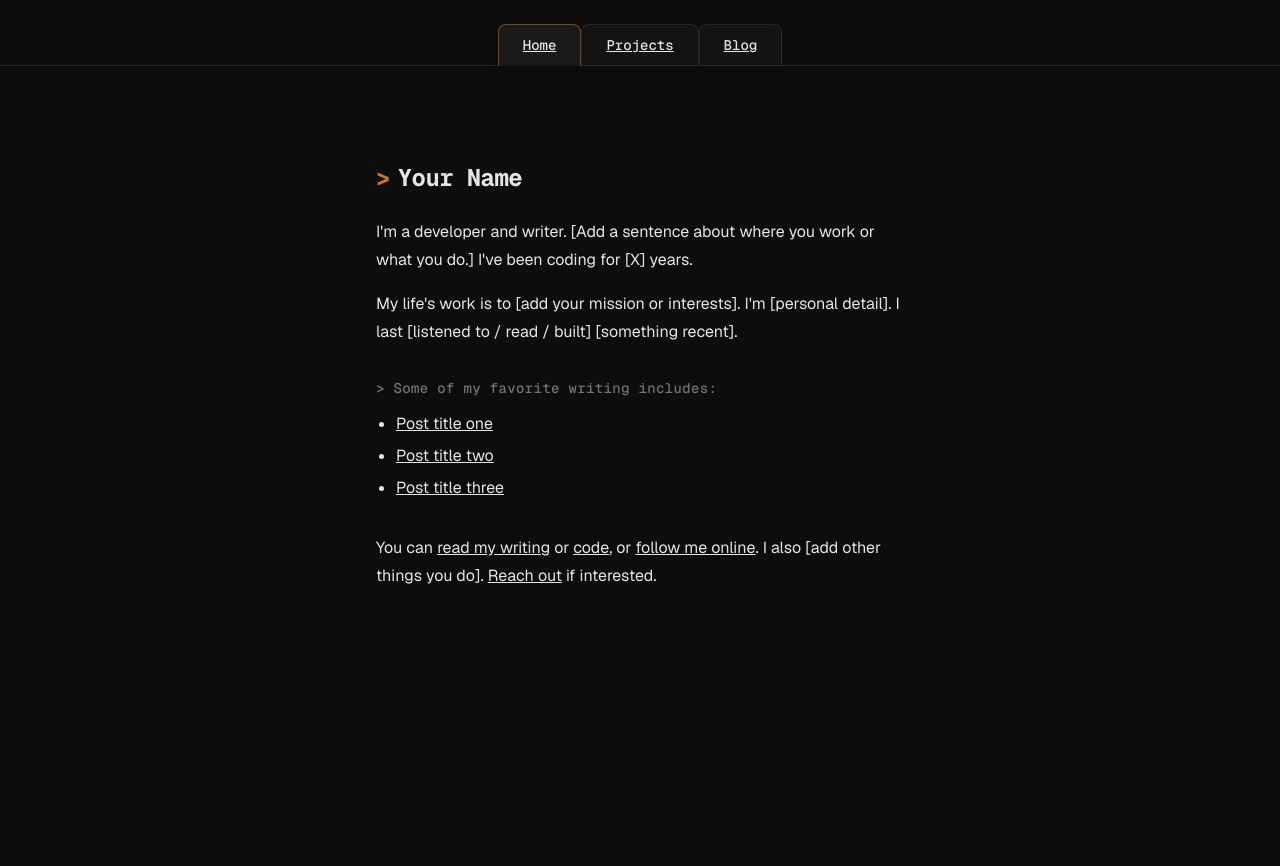
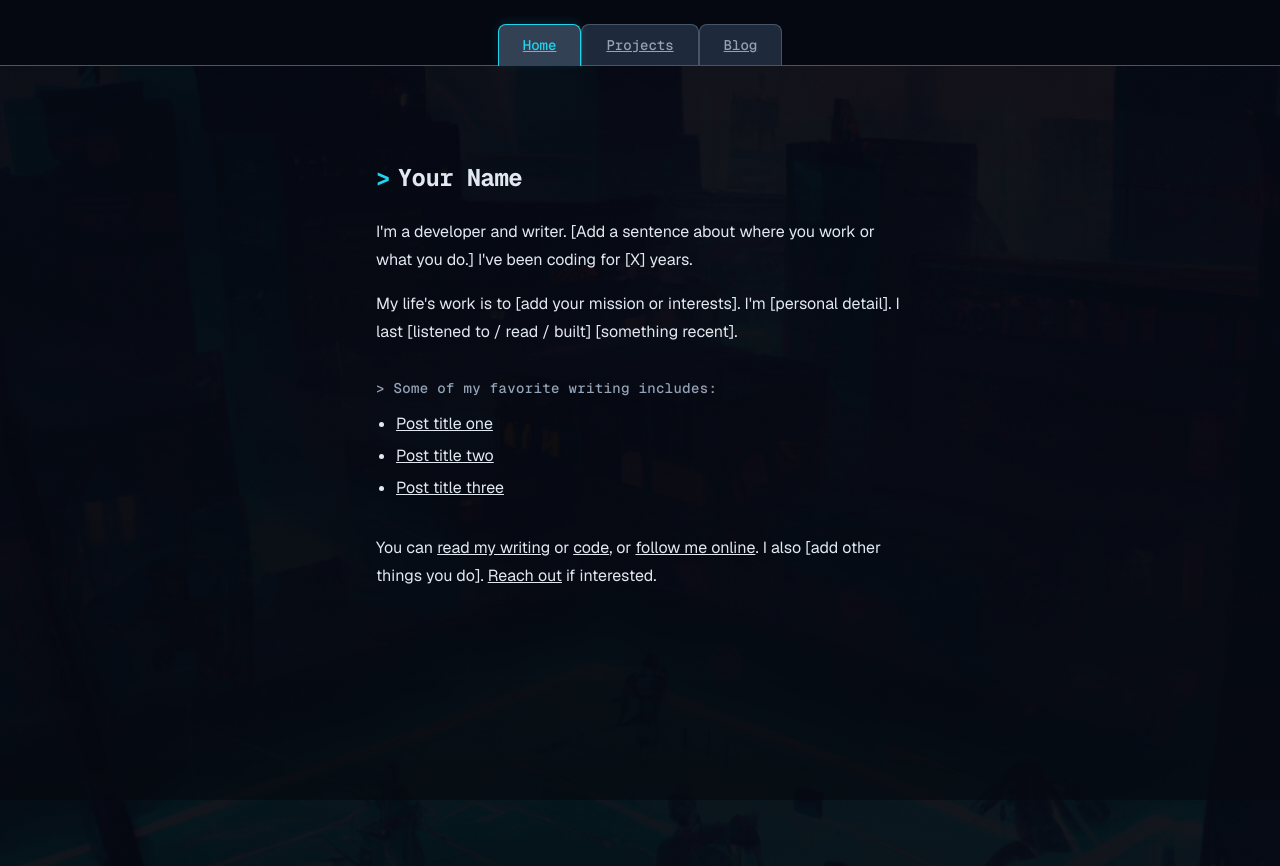
Before and after one commit to ayomidecole/Personal-Website, a Next.js app: page / in a window 1280 px wide. Built offline with nearby package versions, Linux system fonts and the light colour scheme.

Commit message:
Refactor global styles and layout; update color scheme, enhance navigation components, and improve text styling across pages.

```diff
--- a/app/blog/page.tsx
+++ b/app/blog/page.tsx
@@ -1,11 +1,11 @@
 export default function Blog() {
   return (
     <div className="mx-auto max-w-xl px-6 py-16">
-      <h1 className="mb-6 flex items-baseline gap-2 font-mono text-2xl font-bold tracking-tight text-[#e5e5e5]">
-        <span className="text-[#d97706]">&gt;</span>
+      <h1 className="mb-6 flex items-baseline gap-2 font-mono text-2xl font-bold tracking-tight text-[var(--foreground)]">
+        <span className="text-[var(--accent)]">&gt;</span>
         Blog
       </h1>
-      <p className="leading-7 text-[#737373]">
+      <p className="leading-7 text-[var(--muted)]">
         Blog and notes. Nothing here yet.
       </p>
     </div>
--- a/app/components/CollapsibleProject.tsx
+++ b/app/components/CollapsibleProject.tsx
@@ -16,19 +16,19 @@ export function CollapsibleProject({
   const [isOpen, setIsOpen] = useState(defaultOpen);
 
   return (
-    <div className="overflow-hidden rounded-lg border border-zinc-800 bg-[#141414]">
+    <div className="panel overflow-hidden rounded-lg">
       <button
         type="button"
         onClick={() => setIsOpen((prev) => !prev)}
-        className={`sticky top-0 z-10 flex w-full items-center justify-between bg-[#141414] px-4 py-3 text-left transition-colors hover:bg-[#1a1a1a] ${isOpen ? "border-b border-zinc-800" : ""}`}
+        className={`panel-header sticky top-0 z-10 flex w-full items-center justify-between px-4 py-3 text-left transition-colors ${isOpen ? "border-b border-[var(--border)]" : ""}`}
         aria-expanded={isOpen}
         aria-controls={`iframe-${encodeURIComponent(url)}`}
       >
-        <span className="font-mono text-sm font-medium text-[#e5e5e5]">
-          <span className="text-[#d97706]">&gt;</span> {name}
+        <span className="font-mono text-sm font-medium">
+          <span className="panel-prompt">&gt;</span> {name}
         </span>
         <span
-          className="flex h-7 w-7 shrink-0 items-center justify-center rounded-full bg-[#d97706] font-mono text-sm font-medium text-[#0d0d0d]"
+          className="panel-button flex h-7 w-7 shrink-0 items-center justify-center rounded-full font-mono text-sm font-medium"
           aria-hidden
         >
           {isOpen ? "−" : "+"}
@@ -37,7 +37,7 @@ export function CollapsibleProject({
       {isOpen && (
         <div
           id={`iframe-${encodeURIComponent(url)}`}
-          className="rounded-b-lg border-t border-zinc-800 bg-[#0d0d0d]"
+          className="panel-body rounded-b-lg border-t"
         >
           <iframe
             src={url}
--- a/app/components/FolderNav.tsx
+++ b/app/components/FolderNav.tsx
@@ -14,7 +14,7 @@ export function FolderNav() {
 
   return (
     <nav
-      className="sticky top-0 z-50 flex justify-center border-b border-zinc-800 bg-[#0d0d0d] pb-0 pt-6"
+      className="nav-bar sticky top-0 z-50 flex justify-center pb-0 pt-6"
       aria-label="Main navigation"
     >
       <div className="flex gap-0">
@@ -24,10 +24,8 @@ export function FolderNav() {
             <Link
               key={href}
               href={href}
-              className={`no-underline relative px-6 py-2.5 font-mono text-sm font-medium rounded-t-lg border border-b-0 transition-colors ${
-                isActive
-                  ? "bg-[#1a1a1a] text-[#d97706] border-amber-600/50 border-b-[#0d0d0d] -mb-px z-10 shadow-[0_-2px_8px_rgba(0,0,0,0.3)]"
-                  : "bg-[#141414] text-[#a3a3a3] border-zinc-800 hover:bg-[#171717] hover:text-[#e5e5e5]"
+              className={`nav-tab no-underline relative px-6 py-2.5 font-mono text-sm font-medium rounded-t-lg border border-b-0 transition-colors ${
+                isActive ? "nav-tab-active -mb-px z-10 border-b-[var(--background)]" : ""
               }`}
             >
               {label}
--- a/app/globals.css
+++ b/app/globals.css
@@ -1,23 +1,36 @@
 @import "tailwindcss";
 
 :root {
-  --background: #0d0d0d;
-  --foreground: #e5e5e5;
-  --muted: #737373;
-  --accent: #d97706;
+  --background: #050810;
+  --foreground: #e2e8f0;
+  --muted: #94a3b8;
+  --accent: #22d3ee;
+  --accent-glow: #06b6d4;
+  --surface: #1e293b;
+  --surface-elevated: #334155;
+  --border: #475569;
 }
 
 @theme inline {
   --color-background: var(--background);
   --color-foreground: var(--foreground);
+  --color-surface: var(--surface);
+  --color-surface-elevated: var(--surface-elevated);
+  --color-border: var(--border);
+  --color-accent: var(--accent);
+  --color-muted: var(--muted);
   --font-sans: var(--font-geist-sans);
   --font-mono: var(--font-geist-mono);
 }
 
+html {
+  background: var(--background);
+}
+
 body {
-  background: var(--background);
   color: var(--foreground);
   font-family: var(--font-sans), system-ui, sans-serif;
+  min-height: 100vh;
 }
 
 a {
@@ -28,3 +41,56 @@ a {
 a:hover {
   color: var(--accent);
 }
+
+/* Shared chrome: navbar and main body use the same design tokens */
+.nav-bar {
+  background-color: var(--background);
+  border-bottom: 1px solid var(--border);
+}
+
+.nav-tab {
+  background-color: var(--surface);
+  color: var(--muted);
+  border-color: var(--border);
+}
+
+.nav-tab:hover {
+  background-color: var(--surface-elevated);
+  color: var(--foreground);
+}
+
+.nav-tab-active {
+  background-color: var(--surface-elevated);
+  color: var(--accent);
+  border-color: var(--accent);
+  box-shadow: 0 -2px 12px rgba(34, 211, 238, 0.12);
+}
+
+/* Main body panels (e.g. collapsible project cards) use same tokens */
+.panel {
+  background-color: var(--surface);
+  border: 1px solid var(--border);
+}
+
+.panel-header {
+  background-color: var(--surface);
+  color: var(--foreground);
+}
+
+.panel-header:hover {
+  background-color: var(--surface-elevated);
+}
+
+.panel-prompt {
+  color: var(--accent);
+}
+
+.panel-button {
+  background-color: var(--accent);
+  color: var(--background);
+}
+
+.panel-body {
+  background-color: var(--background);
+  border-color: var(--border);
+}
--- a/app/layout.tsx
+++ b/app/layout.tsx
@@ -26,7 +26,13 @@ export default function RootLayout({
   return (
     <html lang="en" className="dark">
       <body
-        className={`${geistSans.variable} ${geistMono.variable} min-h-screen antialiased`}
+        className={`${geistSans.variable} ${geistMono.variable} min-h-screen antialiased bg-[#050810]`}
+        style={{
+          backgroundImage: `linear-gradient(180deg, rgba(5, 8, 16, 0.94) 0%, rgba(5, 8, 16, 0.98) 100%), url("/cyberpunk-bg.png")`,
+          backgroundSize: "cover",
+          backgroundPosition: "center",
+          backgroundAttachment: "fixed",
+        }}
       >
         <FolderNav />
         <main className="min-h-screen p-8">{children}</main>
--- a/app/page.tsx
+++ b/app/page.tsx
@@ -1,26 +1,26 @@
 export default function Home() {
   return (
     <div className="mx-auto max-w-xl px-6 py-16 font-sans">
-      <h1 className="mb-6 flex items-baseline gap-2 font-mono text-2xl font-bold tracking-tight text-[#e5e5e5]">
-        <span className="text-[#d97706]">&gt;</span>
+      <h1 className="mb-6 flex items-baseline gap-2 font-mono text-2xl font-bold tracking-tight text-[var(--foreground)]">
+        <span className="text-[var(--accent)]">&gt;</span>
         Your Name
       </h1>
 
-      <p className="mb-4 leading-7 text-[#e5e5e5]">
+      <p className="mb-4 leading-7 text-[var(--foreground)]">
         I&apos;m a developer and writer. [Add a sentence about where you work or
         what you do.] I&apos;ve been coding for [X] years.
       </p>
 
-      <p className="mb-8 leading-7 text-[#e5e5e5]">
+      <p className="mb-8 leading-7 text-[var(--foreground)]">
         My life&apos;s work is to [add your mission or interests]. I&apos;m
         [personal detail]. I last [listened to / read / built] [something
         recent].
       </p>
 
-      <p className="mb-3 font-mono text-sm font-medium tracking-wide text-[#737373]">
+      <p className="mb-3 font-mono text-sm font-medium tracking-wide text-[var(--muted)]">
         &gt; Some of my favorite writing includes:
       </p>
-      <ul className="mb-8 list-disc space-y-1 pl-5 leading-7 text-[#e5e5e5]">
+      <ul className="mb-8 list-disc space-y-1 pl-5 leading-7 text-[var(--foreground)]">
         <li>
           <a href="#">Post title one</a>
         </li>
@@ -32,7 +32,7 @@ export default function Home() {
         </li>
       </ul>
 
-      <p className="leading-7 text-[#e5e5e5]">
+      <p className="leading-7 text-[var(--foreground)]">
         You can <a href="/blog">read my writing</a> or <a href="#">code</a>, or{" "}
         <a href="#">follow me online</a>. I also [add other things you do].{" "}
         <a href="mailto:you@example.com">Reach out</a> if interested.
--- a/app/projects/page.tsx
+++ b/app/projects/page.tsx
@@ -10,8 +10,8 @@ const projects = [
 export default function Projects() {
   return (
     <div className="mx-auto w-full max-w-[calc(100vw-2rem)] px-4 py-12 sm:px-6">
-      <h1 className="mb-8 flex items-baseline gap-2 font-mono text-2xl font-bold tracking-tight text-[#e5e5e5]">
-        <span className="text-[#d97706]">&gt;</span>
+      <h1 className="mb-8 flex items-baseline gap-2 font-mono text-2xl font-bold tracking-tight text-[var(--foreground)]">
+        <span className="text-[var(--accent)]">&gt;</span>
         Projects
       </h1>
       <div className="space-y-3">
```
Also changed, not shown: public/cyberpunk-bg.png (added).
